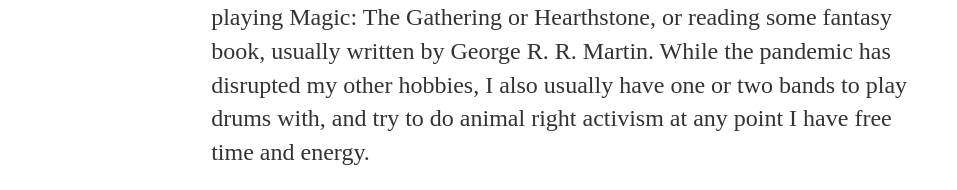
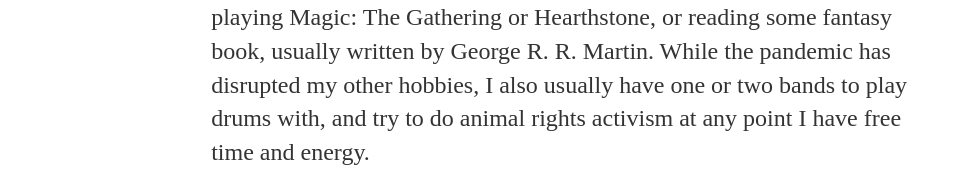
Before and after one commit to Brunnun/brunnun.github.io, a Jekyll site: the page built from about/index.html, in a window 1280 px wide. Shown: the part 1442-1632 px from the top of the page, without its empty margins (160-1117 px from the left). Built offline with Jekyll 4.4.1, drawn with Linux system fonts in a browser that asks for light colours; some of the changed text lies outside the part shown.

Commit message:
Added new (invisible) pages.

```diff
--- a/about/index.html
+++ b/about/index.html
@@ -8,4 +8,4 @@
 
     <p>I am currently a PhD student under <a href="https://phyloworks.org">Professor Tracy A. Heath</a> of the <a href="https://www.eeob.iastate.edu">Department of Ecology, Evolution, and Organismal Biology</a> at Iowa State University, studying Bayesian phylogenetics and hopefully developing a project on mass extinction events and their part in combating the sixth mass extinction. I have also worked with many talented and inspiring people in the past. During my undergraduate degree I worked with <a href="https://geosci.uchicago.edu/people/michael-foote/">Professor Michael Foote</a> at the University of Chicago, who inspired me to continue my path in paleobiology. In one particularly productive Summer I worked under <a href="https://labmeme.github.io">Professor Tiago Quental</a> from the University of São Paulo, whose insight and problem solving skills pushed me to improve beyond my limits. Finally, I have to thank <a href="http://dwyerlab.uchicago.edu/">Professor Greg Dwyer</a>, who in/troduced me to the world of theoretical biology. I will never be able to repay the service these talented researchers have done to my career.</p>
 
-    <p>When I am not coding or being confused about biology, you can find me playing Magic: The Gathering or Hearthstone, or reading some fantasy book, usually written by George R. R. Martin. While the pandemic has disrupted my other hobbies, I also usually have one or two bands to play drums with, and try to do animal right activism at any point I have free time and energy.</p>
+    <p>When I am not coding or being confused about biology, you can find me playing Magic: The Gathering or Hearthstone, or reading some fantasy book, usually written by George R. R. Martin. While the pandemic has disrupted my other hobbies, I also usually have one or two bands to play drums with, and try to do animal rights activism at any point I have free time and energy.</p>
--- /dev/null
+++ b/fun/index.html
@@ -0,0 +1,5 @@
+---
+layout: default
+title: A lot of nerd stuff
+---
+<h1>{{ page.title }}</h1>
--- /dev/null
+++ b/research/index.html
@@ -0,0 +1,5 @@
+---
+layout: default
+title: Fossils, trees and a lot of R code
+---
+<h1>{{ page.title }}</h1>
```
